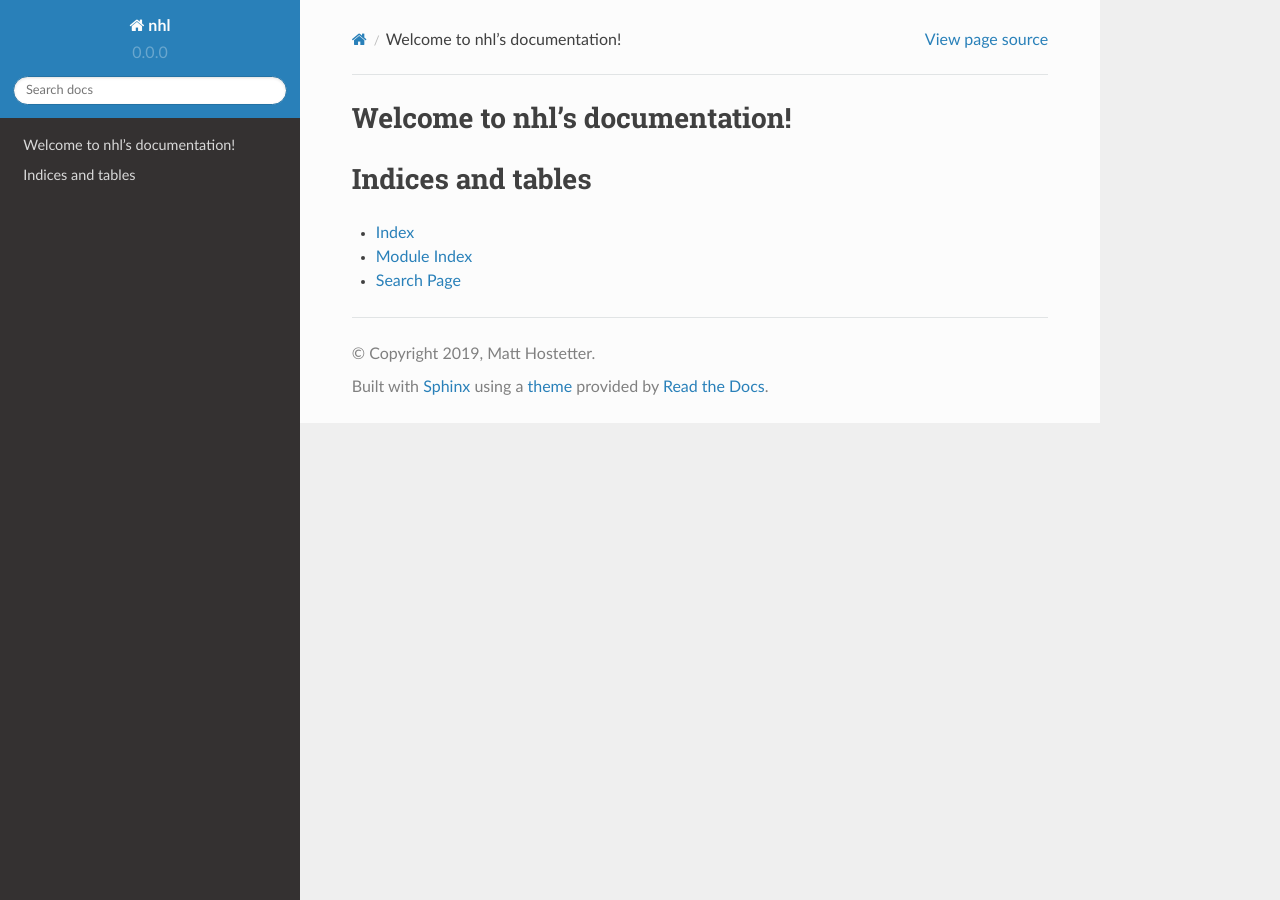
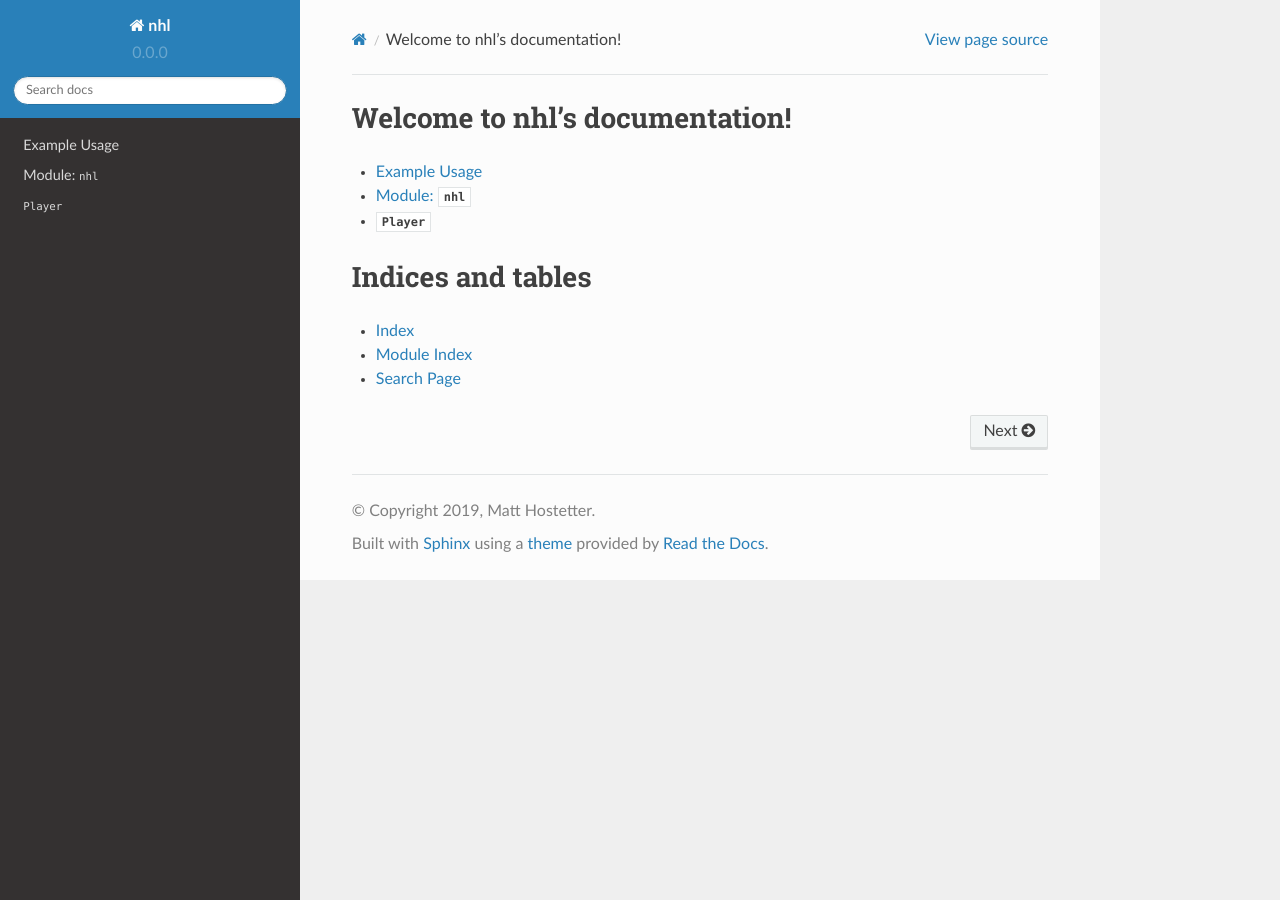
Before and after one commit to mhostetter/nhl, a Sphinx documentation site: the page built from docs/index.rst, in a window 1280 px wide. Built offline with Sphinx 7.4.7 and the Read the Docs theme 2.0.0, drawn with Linux system fonts in a browser that asks for light colours.

Commit message:
Add initial sphinx doc structure

```diff
--- a/docs/index.rst
+++ b/docs/index.rst
@@ -3,9 +3,9 @@ Welcome to nhl's documentation!
 
 .. toctree::
    :maxdepth: 2
-   :caption: Contents:
 
-
+   example_1
+   nhl
 
 Indices and tables
 ==================
--- /dev/null
+++ b/docs/nhl.rst
@@ -0,0 +1,11 @@
+Module: :mod:`nhl`
+==================
+
+.. automodule:: nhl
+.. currentmodule:: nhl
+
+:class:`Player`
+===============
+
+.. autoclass:: Player
+   :members:
```
Also changed, not shown: docs/example_1.ipynb (added).
